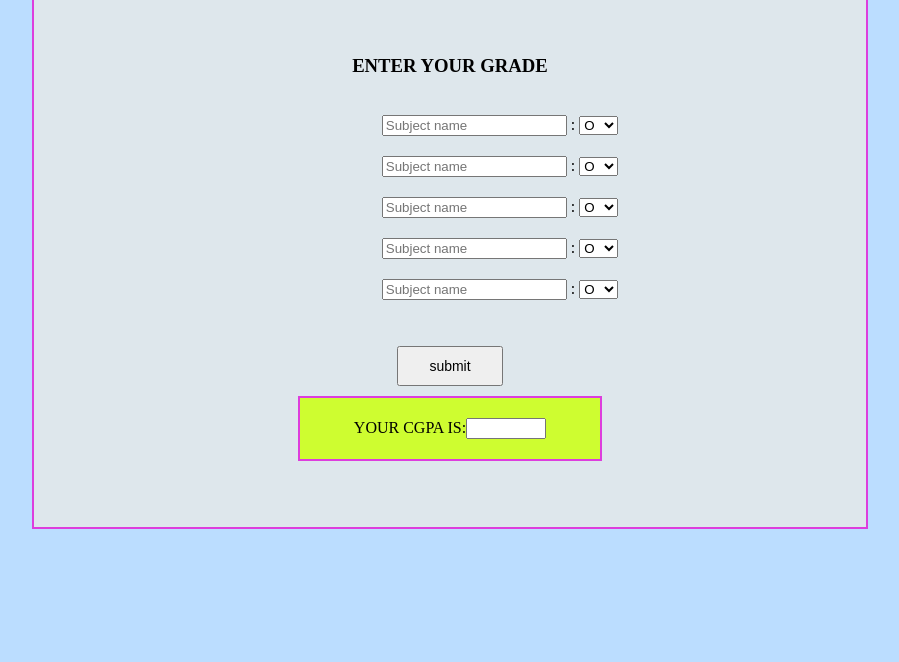
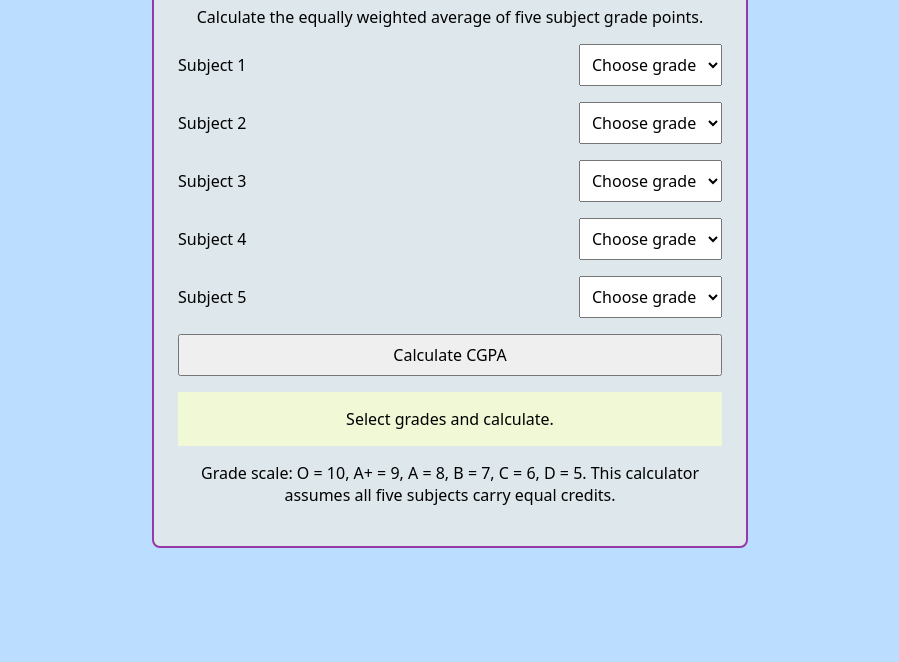
Before and after one commit to Adeen1607/srm-wol-rmp, a plain HTML site: page webathon project/cgpa.html in a window 1280 px wide. Shown: the part 138-800 px from the top of the page, without its empty margins (190-1089 px from the left). Drawn offline with Linux system fonts and the light colour scheme.

Commit message:
Fix nonfunctional five-subject CGPA calculator and validate grade inputs

```diff
--- a/webathon project/cgpa.html
+++ b/webathon project/cgpa.html
@@ -1,163 +1,66 @@
-<html>
-  <head><title>CGPA CALCULATOR</title>
-  </head>
-    <body>
-      <center><div class="header">
-
-
-        <h1><u><i>WELCOME</i></u></h1>
-        <h2>Here you can calculate your CGPA </h2>
-
-
-      </div>
-      <div class ="main">
-        <form>
-        <h3>ENTER YOUR GRADE</h3><ul>
-        <li>  <input type="text" name="s1" placeholder="Subject name" > : <select id="s1">
-          <option value=
-                  "O">O</option>
-          <option value="A+">A+</option>
-          <option value="B">B</option>
-          <option value="C">C</option>
-          <option value="D">D</option>
-          </select></li>
-
-         <li>  <input type="text"name="s2" placeholder="Subject name"> : <select id="s2">
-          <option value=
-                  "O">O</option>
-          <option value="A+">A+</option>
-          <option value="B">B</option>
-          <option value="C">C</option>
-          <option value="D">D</option>
-           </select></li>
-
-        <li>  <input type="text"name="s3" placeholder="Subject name"> : <select id="s3">
-          <option value=
-                  "O">O</option>
-          <option value="A+">A+</option>
-          <option value="B">B</option>
-          <option value="C">C</option>
-          <option value="D">D</option>
-          </select></li>
-          <li>
-           <input type="text"name="s4" placeholder="Subject name"> : <select id="s4">
-          <option value=
-                  "O">O</option>
-          <option value="A+">A+</option>
-          <option value="B">B</option>
-          <option value="C">C</option>
-          <option value="D">D</option>
-            </select></li>
-          <li>  <input type="text"name="s5" placeholder="Subject name" onclick="display.value=''"> : <select id="s5">
-          <option value=
-                  "O">O</option>
-          <option value="A+">A+</option>
-          <option value="B">B</option>
-          <option value="C">C</option>
-          <option value="D">D</option>
-            </select></li></ul>
-          <div class="sub"><input class="submit" type="button" id="submit" value="submit"></div>
-
-          <div class="result">YOUR CGPA IS:<input type="display" id="cgpa" name="cgpa"> </div></div>
-          </center></form>
-        </body>
-<style>
-body{
-  background-color:#bbddff;
-}
-.main
-   {
-  background-color:#dee7ec;
-  border:2px solid #dd3edd;
-  align:center;
-width:50%;
-padding:50px 100px;
-align:center;
-   }
-
-h1
-  {
-  color:brown;
-  align : center;
-  }
-
-h2{
-  font-style:arial;
-  color:brown;
-  padding-left:30px;
-    padding-bottom:10px;
-
-  }
-
-h3
-{
-  padding-bottom:20px;
-
-}
-.header{
-  background-color:#dee7ec;
-  width:65%;
-  border:2px solid #dd3edd;
-  height:110px;
- }
-li{
-  list-style:none;
-  padding-bottom:20px;
-  padding-left:60px;
- }
-.sub{
-   padding-left:120px;
-  }
-.result1{
-padding:50px 25px;
-align:left;}
-placeholder
-{
-opacity:0.5;
-}
-.submit{
-   padding:10px 30px;
-  font-size:14px;
-  border-shadow:7px;
- }
-.sub{
-  padding:10px 30px;}
-.result input{
-  width:80px;
-}
-.result{
-  padding-top:20px;
-  padding-bottom:20px;
-  background-color:cefd30;
-  border:2px solid #dd3edd;
-  width:300px;
-}
-</style>
-
-<script>
-
-var s1=document.select.s1,
-    s1=document.select.s2,
-    s1=document.select.s3,
-    s1=document.select.s4,
-    s1=document.select.s5,
-a[4]={s1,s2,s3,s4,s5},
-cgpa;
-
-for(var i=0;i<4;i++){
-  switch(a[i])
-    {
-        case'O':cgpa=cgpa+10;break;
-        case'A+':cgpa=cgpa+9;break;
-        case'A':cgpa=cgpa+8;break;
-        case'B':cgpa=cgpa+7;break;
-        case'C':cgpa=cgpa+6;break;
-        case'D':cgpa=cgpa+5;break;
+<!doctype html>
+<html lang="en">
+<head>
+  <meta charset="utf-8">
+  <meta name="viewport" content="width=device-width, initial-scale=1">
+  <title>CGPA Calculator</title>
+  <style>
+    body { font-family: system-ui, sans-serif; background: #bbddff; margin: 0; padding: 2rem 1rem; }
+    main { max-width: 34rem; margin: auto; background: #dee7ec; border: 2px solid #9638a5; border-radius: 8px; padding: 1.5rem; }
+    h1, p { text-align: center; }
+    .subject { display: grid; grid-template-columns: 1fr auto; gap: 1rem; margin: 1rem 0; align-items: center; }
+    select, button { font: inherit; padding: .5rem; }
+    button { width: 100%; cursor: pointer; }
+    output { display: block; margin-top: 1rem; padding: 1rem; text-align: center; background: #f1f8d5; }
+  </style>
+</head>
+<body>
+  <main>
+    <h1>CGPA Calculator</h1>
+    <p>Calculate the equally weighted average of five subject grade points.</p>
+    <form id="grade-form">
+      <div id="subjects"></div>
+      <button type="submit">Calculate CGPA</button>
+      <output id="cgpa" aria-live="polite">Select grades and calculate.</output>
+    </form>
+    <p>Grade scale: O = 10, A+ = 9, A = 8, B = 7, C = 6, D = 5. This calculator assumes all five subjects carry equal credits.</p>
+  </main>
+  <script>
+    "use strict";
+    const gradePoints = Object.freeze({ O: 10, "A+": 9, A: 8, B: 7, C: 6, D: 5 });
+    function calculateCgpa(grades) {
+      if (!Array.isArray(grades) || grades.length !== 5 ||
+          !grades.every(grade => Object.hasOwn(gradePoints, grade))) {
+        throw new Error("Choose a valid grade for each of the five subjects.");
+      }
+      return grades.reduce((sum, grade) => sum + gradePoints[grade], 0) / grades.length;
     }
-
-}
-cgpa=cgpa/5;
-display(cgpa)=document.submit.cgpa;
-
-</script>
+    const subjects = document.getElementById("subjects");
+    for (let i = 1; i <= 5; i++) {
+      const row = document.createElement("div");
+      row.className = "subject";
+      const label = document.createElement("label");
+      label.htmlFor = "grade-" + i;
+      label.textContent = "Subject " + i;
+      const select = document.createElement("select");
+      select.id = label.htmlFor;
+      select.required = true;
+      select.innerHTML = '<option value="">Choose grade</option>' +
+        Object.keys(gradePoints).map(grade =>
+          '<option value="' + grade + '">' + grade + '</option>').join("");
+      row.append(label, select);
+      subjects.append(row);
+    }
+    document.getElementById("grade-form").addEventListener("submit", event => {
+      event.preventDefault();
+      const grades = Array.from(subjects.querySelectorAll("select"), select => select.value);
+      const output = document.getElementById("cgpa");
+      try {
+        output.textContent = "Your CGPA is: " + calculateCgpa(grades).toFixed(2);
+      } catch (error) {
+        output.textContent = error.message;
+      }
+    });
+  </script>
+</body>
 </html>
```
